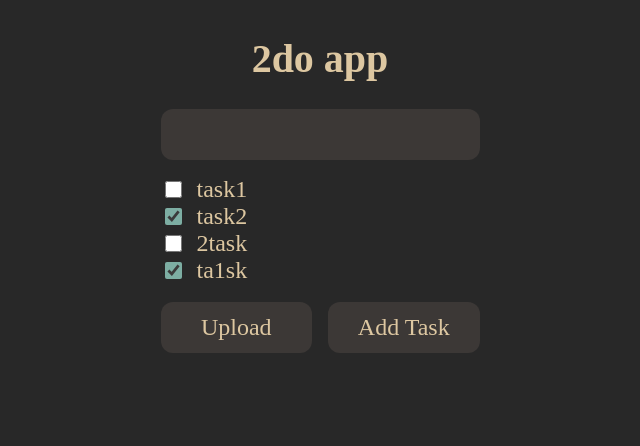
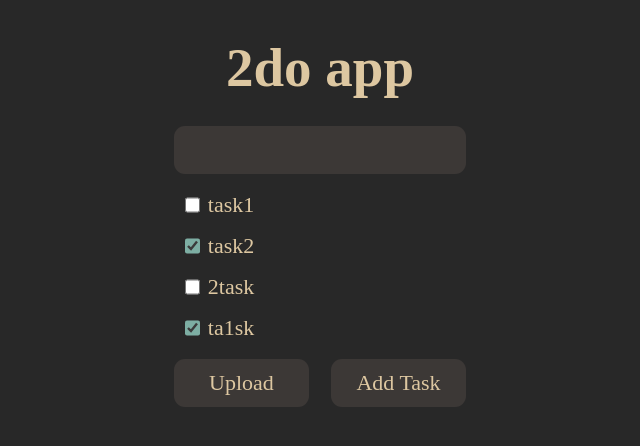
Before and after one commit to ritchielrez/2do-app, a React (Vite) app in the folder 2do-gui/: page / in a window 1280 px wide. Shown: the top 446 px of the page, without its empty margins (320-960 px from the left). Built offline with nearby package versions, Linux system fonts and the light colour scheme; a web font is replaced by a local one.

Commit message:
refactor(ui): no need to manually specify font size for everything
Also updated the margins and paddings accordingly

```diff
--- a/2do-gui/src/index.css
+++ b/2do-gui/src/index.css
@@ -19,12 +19,17 @@
 
 body {
   font-family: Excalifont;
+  font-size: 22px;
   display: grid;
   place-items: center;
 }
 
 header {
   justify-self: center;
+}
+
+h1 {
+  margin: 0.5em 0 0.5em 0;
 }
 
 h1::selection {
@@ -34,7 +39,7 @@ h1::selection {
 input,
 button {
   font-family: inherit;
-  font-size: 1.5em;
+  font-size: 1em;
   box-sizing: border-box;
   border-radius: 0.5em;
 }
@@ -56,14 +61,22 @@ input[type="text"]:focus {
 }
 
 #todo-list {
-  margin-top: 1em;
+  margin-top: 0.5em;
 }
 
 .todo {
-  font-size: 1.5em;
+  border-style: solid;
+  border-color: var(--bg);
   display: grid;
   grid-template-columns: 1em auto;
-  gap: 0.5em;
+  gap: 0.2em;
+  padding: 0.2em;
+  box-sizing: border-box;
+}
+
+.todo:hover {
+  background: var(--bg1);
+  border-radius: 0.5em;
 }
 
 label::selection {
@@ -74,13 +87,13 @@ label::selection {
   display: grid;
   grid-template-columns: 1fr 1fr;
   gap: 1em;
+  margin-top: 0.5em;
 }
 
 button {
   border: none;
   background-color: var(--bg1);
   padding: 0.5em;
-  margin-top: 0.75em;
   justify-self: center;
   width: 100%;
 }
```
